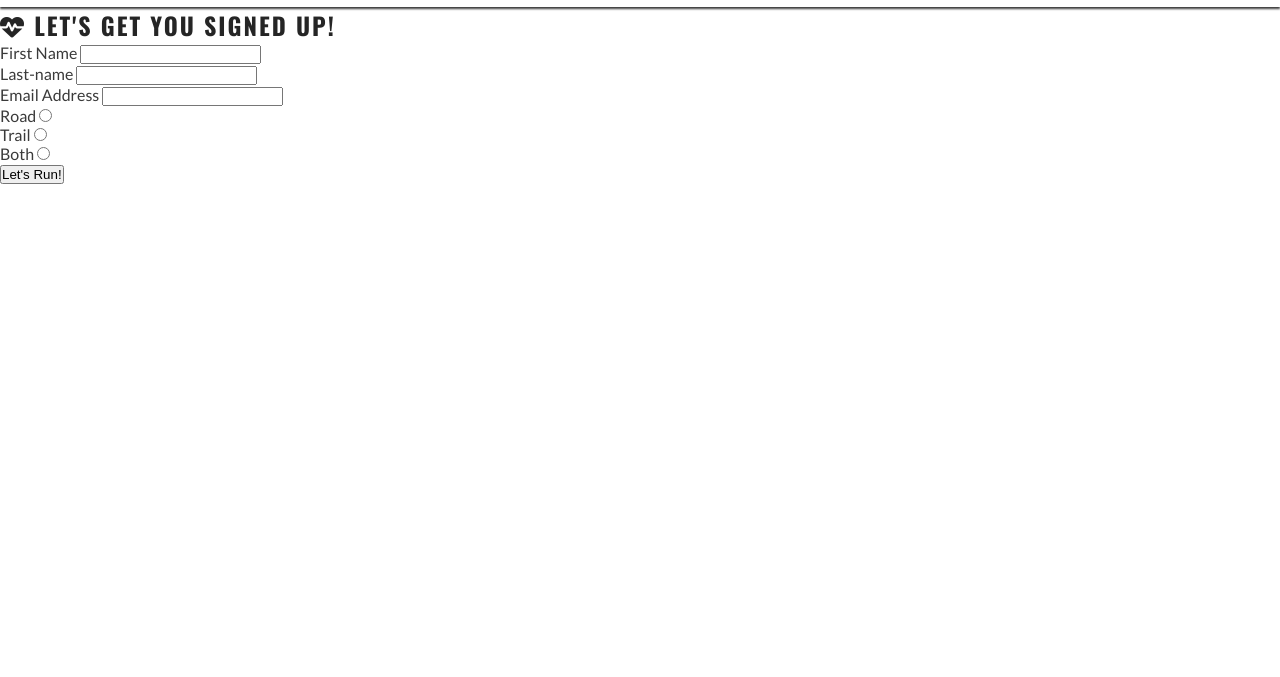
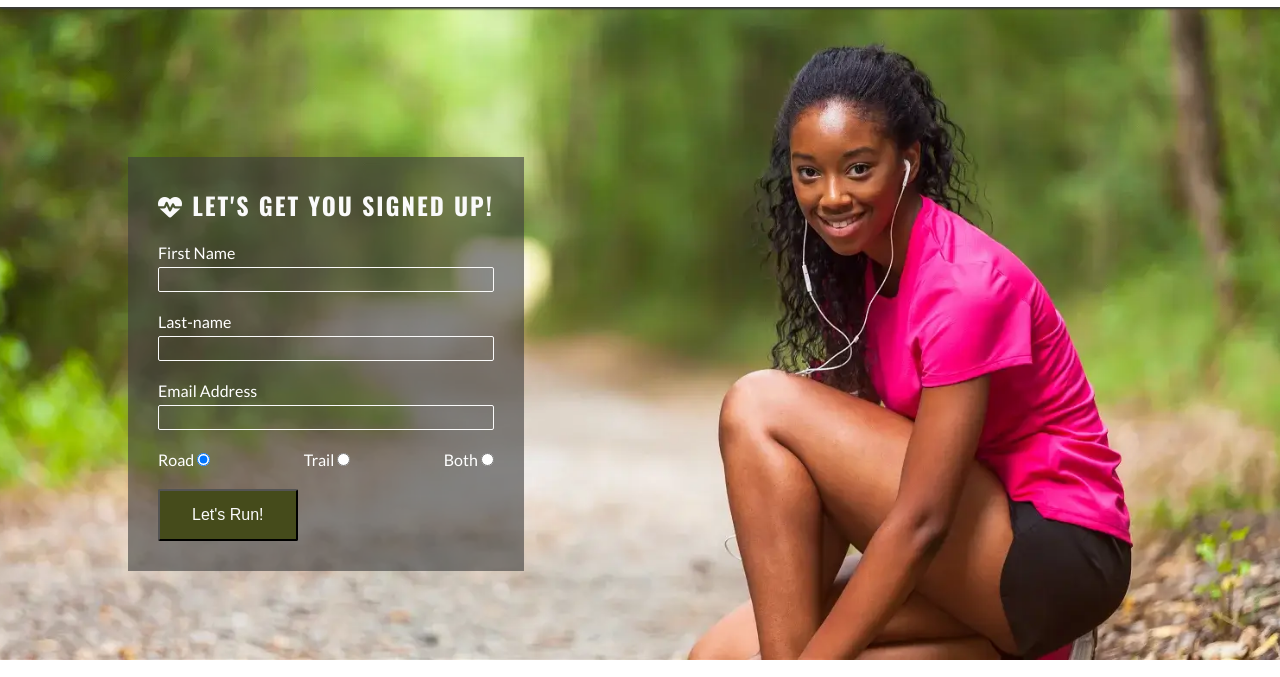
Before and after one commit to m-dixon5/love-running, a plain HTML site: page signup.html in a window 1280 px wide. Shown: the part 72-749 px from the top of the page. Drawn offline with nearby package versions, Linux system fonts and the light colour scheme.

Commit message:
Style signup page form document

```diff
--- a/assets/css/style.css
+++ b/assets/css/style.css
@@ -93,6 +93,8 @@ main {
     /* Make main element take up any space to push footer down */
     flex: 1 0 auto;
     margin-top: 47px;
+    display: flex;
+    flex-direction: column;
 
 }
 
@@ -202,6 +204,55 @@ main {
     line-height: 0;
 }
 
+/* Signup page */
+#signup {
+    background-image: url('../images/signup-image.webp');
+    background-size: cover;
+    background-position: 75%;
+    flex-grow: 1;
+    padding: 20px 10% 0 10%;
+
+
+}
+
+#signup-form h2 {
+    color: #fafafa;
+    padding-bottom: 20px;
+}
+
+#signup-form {
+    padding: 30px;
+    color: #ffffff;
+    background-color: rgba(60, 60, 60, 0.6);
+}
+
+.text-input {
+    padding: 0 5px;
+    margin: 5px 0 20px 0;
+    height: 25px;
+    border: 1px solid #fafafa;
+    border-radius: 2px;
+    background: transparent;
+    width: 100%;
+    color: #fafafa;
+}
+
+.radio-buttons {
+    width: 100%;
+    display: flex;
+    justify-content: space-between;
+
+}
+
+.join-button {
+    border-radius: 2px;
+    background-color: #454b1b;
+    color: #fafafa;
+    font-size: 100%;
+    padding: 15px 32px;
+    margin-top: 20px;
+}
+
 /* Footer */
 #social-networks {
     text-align: center;
@@ -294,6 +345,28 @@ main {
         column-count: 3;
 
     }
+
+    /* Signup */
+    #signup {
+        position: relative;
+        background-position: center;
+    }
+
+    #signup-form {
+        position: absolute;
+        max-width: 400px;
+        left: 10%;
+        top: 150px;
+    }
+
+    .join-button:hover {
+        background-color: #fafafa;
+        color: #454b1b;
+    }
+
+    .text-input:hover {
+        border-color: #f16c6b;
+    }
 }
 
 /* Large devices (laptops and desktops, 992px and up) */
--- a/signup.html
+++ b/signup.html
@@ -39,26 +39,33 @@
                 <h2><i class="fa-solid fa-heart-pulse"></i> LET'S GET YOU SIGNED UP!</h2>
 
                 <label for="first-name">First Name</label>
-                <input id="first-name" type="text" class="text-input" required><br>
+                <input id="first-name" type="text" class="text-input" name="first_name" required><br>
 
                 <label for="last-name">Last-name</label>
-                <input id="last-name" type="text" class="text-input" required><br>
+                <input id="last-name" type="text" class="text-input" name="last_name" required><br>
 
                 <label for="email-address">Email Address</label>
-                <input id="email-address" type="email" class="text-input" required><br>
+                <input id="email-address" type="email" class="text-input" name="email_address" required><br>
 
                 <!-- Radio buttons-->
-                <label for="road">Road</label>
-                <input id="road" type="radio" name="running_prefernence" required><br>
+                <div class="radio-buttons">
+                    <div>
+                        <label for="road">Road</label>
+                        <input id="road" type="radio" name="running_prefernence" value="road" required checked>
+                    </div>
+                    <div>
+                        <label for="trail">Trail</label>
+                        <input id="trail" type="radio" name="running_prefernence" value="trail">
+                    </div>
+                    <div>
+                        <label for="both">Both</label>
+                        <input id="both" type="radio" name="running_prefernence" value="both">
+                    </div>
+                </div>
 
-                <label for="trail">Trail</label>
-                <input id="trail" type="radio" name="running_prefernence"><br>
-
-                <label for="both">Both</label>
-                <input id="both" type="radio" name="running_prefernence"><br>
 
                 <!-- Submit button-->
-                <input type="submit" value="Let's Run!" class="join-button">
+                <button type="submit" class="join-button">Let's Run!</button>
 
 
 
```
